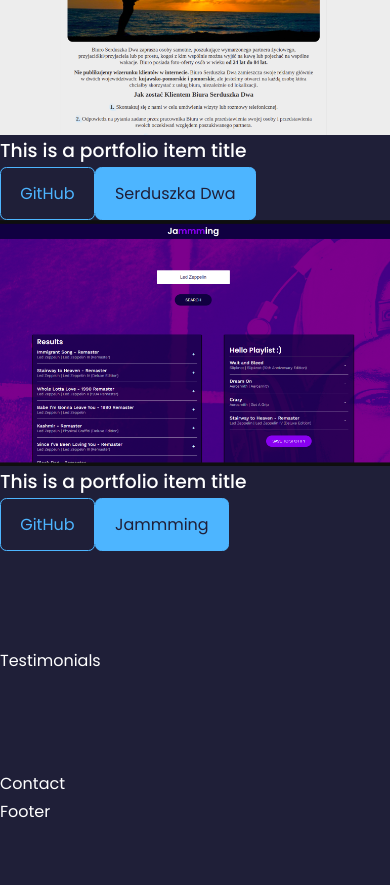
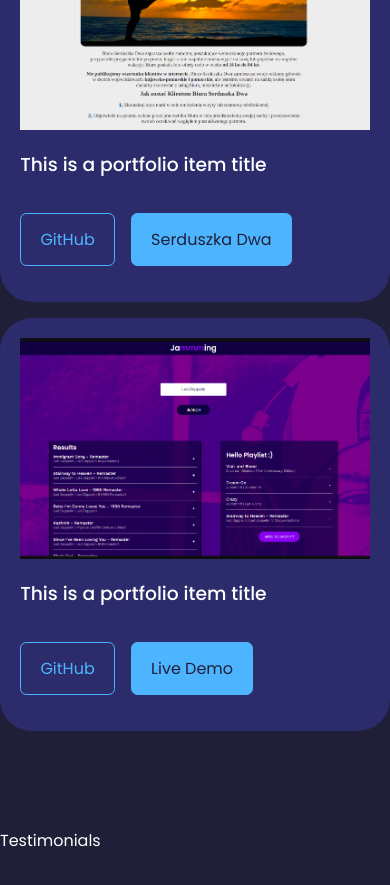
Before and after one commit to Vectari/my_website_react, a React (Create React App) app: page / in a window 390 px wide. Shown: the part 3120-4005 px from the top of the page. Before the commit the page ends 3945 px from the top, so only its background shows below. Built offline with nearby package versions, Linux system fonts and the light colour scheme.

Commit message:
add style to portfolio section

```diff
--- a/src/components/portfolio/Portfolio.jsx
+++ b/src/components/portfolio/Portfolio.jsx
@@ -16,8 +16,10 @@
           </div>
           <div className="portfolio__item-image"></div>
           <h3>This is a portfolio item title</h3>
-          <a href="https://github.com/Vectari/serduszka-dwa" target="_blank" className='btn'>GitHub</a>
-          <a href="https://serduszkadwa.pl" target="_blank" className="btn btn-primary">Serduszka Dwa</a>
+          <div className="portfolio__item-cta">
+            <a href="https://github.com/Vectari/serduszka-dwa" target="_blank" className='btn'>GitHub</a>
+            <a href="https://serduszkadwa.pl" target="_blank" className="btn btn-primary">Serduszka Dwa</a>
+          </div>
         </article>
         <article className="portfolio__item">
           <div className="portfolio__item-image">
@@ -25,8 +27,10 @@
           </div>
           <div className="portfolio__item-image"></div>
           <h3>This is a portfolio item title</h3>
-          <a href="https://github.com/Vectari/Jamming" target="_blank" className='btn'>GitHub</a>
-          <a href="https://vectari.github.io/Jamming/" target="_blank" className="btn btn-primary">Jammming</a>
+          <div className="portfolio__item-cta">
+            <a href="https://github.com/Vectari/Jamming" target="_blank" className='btn'>GitHub</a>
+            <a href="https://vectari.github.io/Jamming/" target="_blank" className="btn btn-primary">Live Demo</a>
+          </div>
         </article>
       </div>
     </section>
--- a/src/components/portfolio/portfolio.css
+++ b/src/components/portfolio/portfolio.css
@@ -0,0 +1,51 @@
+.portfolio__container {
+    display: grid;
+    grid-template-columns: repeat(3, 1fr);
+    gap: 2.5rem;
+}
+
+.portfolio__item {
+    background: var(--color-bg-variant);
+    padding: 1.2rem;
+    border-radius: 2rem;
+    border: 1px solid transparent;
+    transition: var(--transition);
+}
+
+.portfolio__item:hover {
+    border-color: var(--color-primary-variant);
+    background: transparent;
+}
+
+.portfolio-item-image {
+    border-radius: 1.5rem;
+    overflow: hidden;
+}
+
+.portfolio__item h3 {
+    margin: 1.2rem 0 2rem;
+}
+
+.portfolio__item-cta {
+    display: flex;
+    gap: 1rem;
+    margin-bottom: 1rem;
+}
+
+/*      MEDIA QUERIES (MEDIUM DEVICES - TABLETS)      */
+
+@media screen and (max-width: 1024px) {
+    .portfolio__container {
+        grid-template-columns: 1fr 1fr;
+        gap: 1.2rem;
+    }
+}
+
+/*      MEDIA QUERIES (SMALL DEVICES - PHONES)      */
+
+@media screen and (max-width: 600px) {
+    .portfolio__container {
+        grid-template-columns: 1fr;
+        gap: 1rem;
+    }
+}
```
